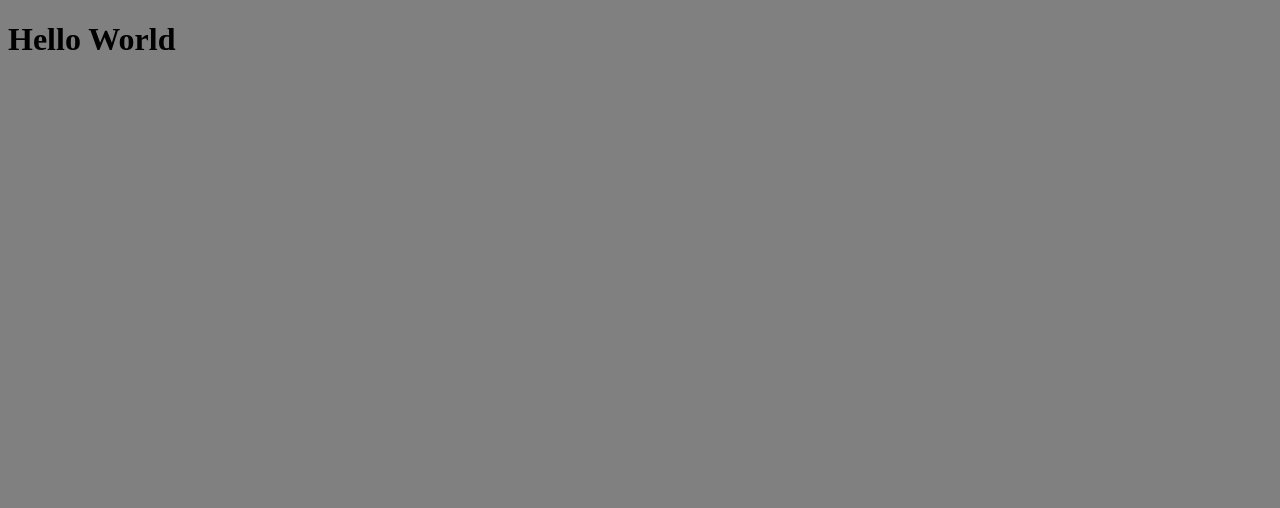
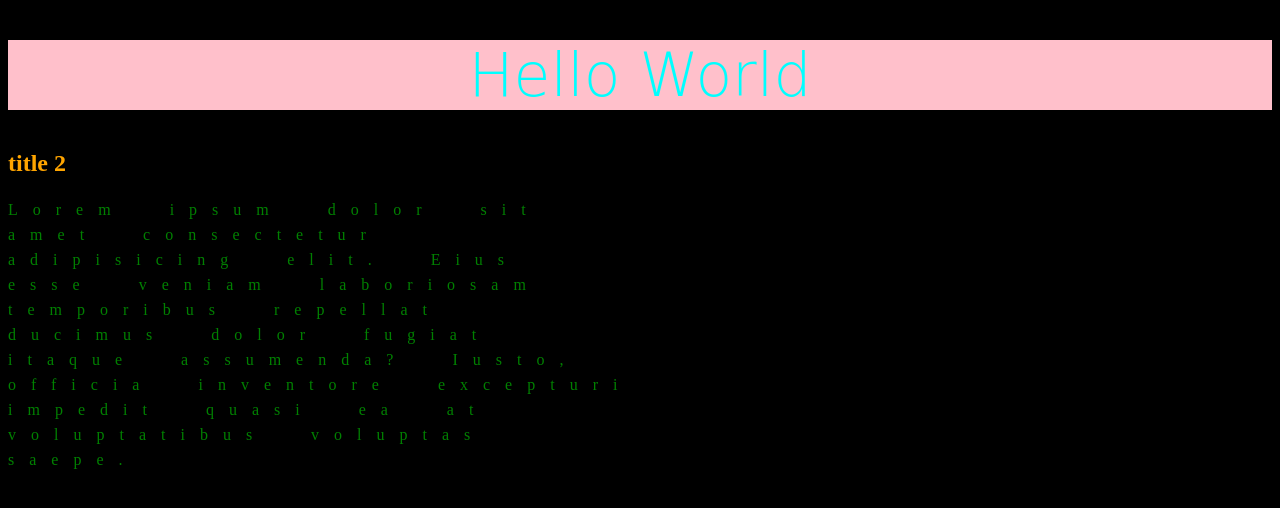
Before and after one commit to SarvarMannobov/lesson-5, a plain HTML site: page index.html in a window 1280 px wide. Drawn offline with Linux system fonts and the light colour scheme.

Commit message:
wrote basic styles

```diff
--- a/index.html
+++ b/index.html
@@ -10,11 +10,14 @@
 
 
 
-      <title>css</title>
+      <title>Lesson-5</title>
   </head>
   <body>
 
 <h1>Hello World</h1>
+<h2>title 2</h2>
+<p>Lorem ipsum dolor sit amet consectetur adipisicing elit. Eius esse veniam laboriosam temporibus repellat ducimus dolor fugiat itaque assumenda? Iusto, officia inventore excepturi impedit quasi ea at voluptatibus voluptas saepe.</p>
+
 
 
 
--- a/style.css
+++ b/style.css
@@ -1,3 +1,47 @@
 body {
-    background: gray;
+
+    background: black;
 }
+
+h1 {
+    color: aqua;
+    background: pink;
+
+
+    /* raspolojeniya teksta */
+    /* text-align: left; */
+    text-align: center;
+    /* text-align: right; */
+
+
+    /* размер текста */
+    font-size: 60px;
+
+    /* Font qalinligi */
+    font-weight: 100;
+
+    /* font turi */
+    font-family: cursive;
+
+    /* prosta linya */
+    /* text-decoration: line-through; */
+    /* text-decoration: underline dashed;
+    text-decoration: underline wavy;*/
+   /* text-decoration: underline dotted; */
+    /* text-decoration: underline double; */
+
+}
+
+h2 {
+    color: orange;
+}
+
+p {
+    color: green;
+
+    /* text-decoration: underline; */
+    line-height: 25px;
+    width: 50%;
+    word-spacing: 25px;
+    letter-spacing: 15px;
+}
```
